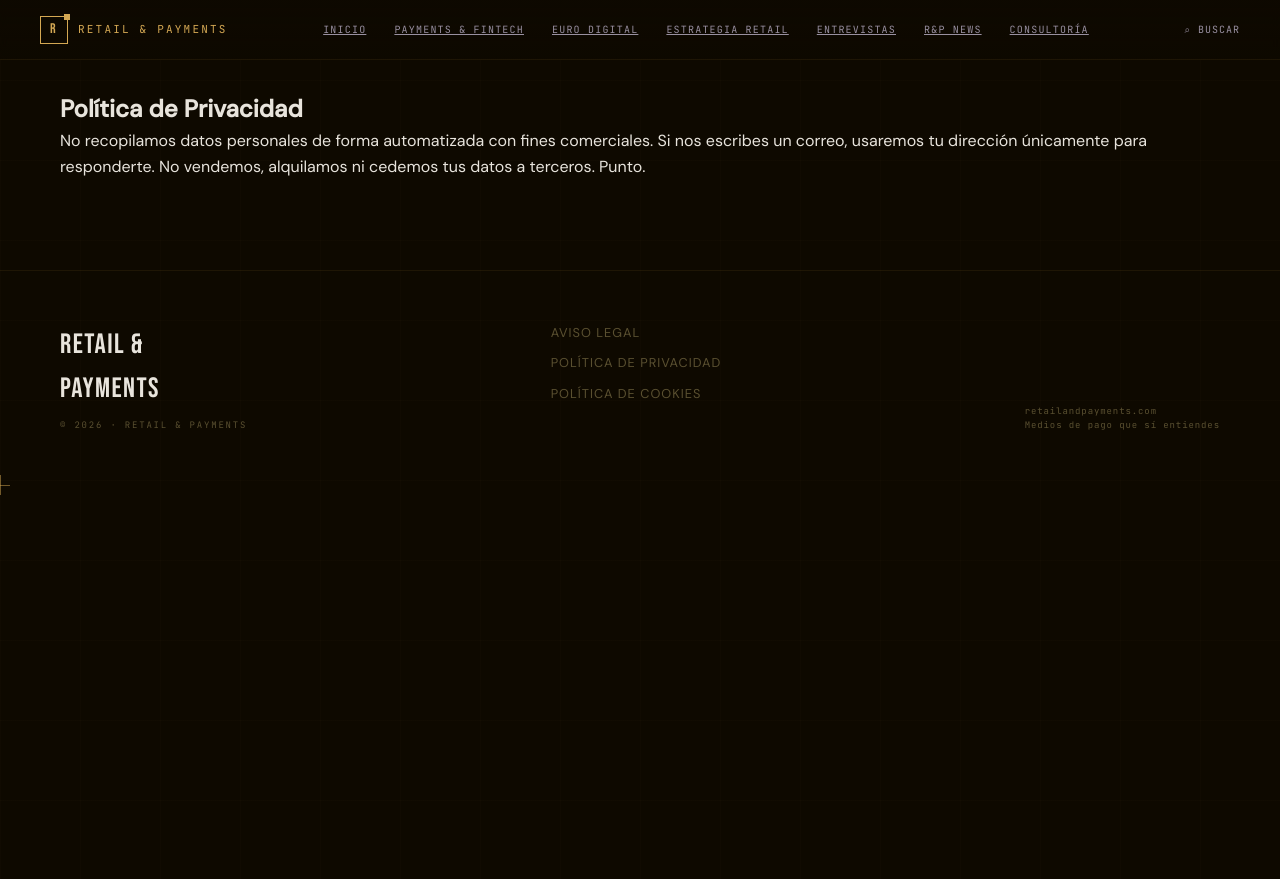
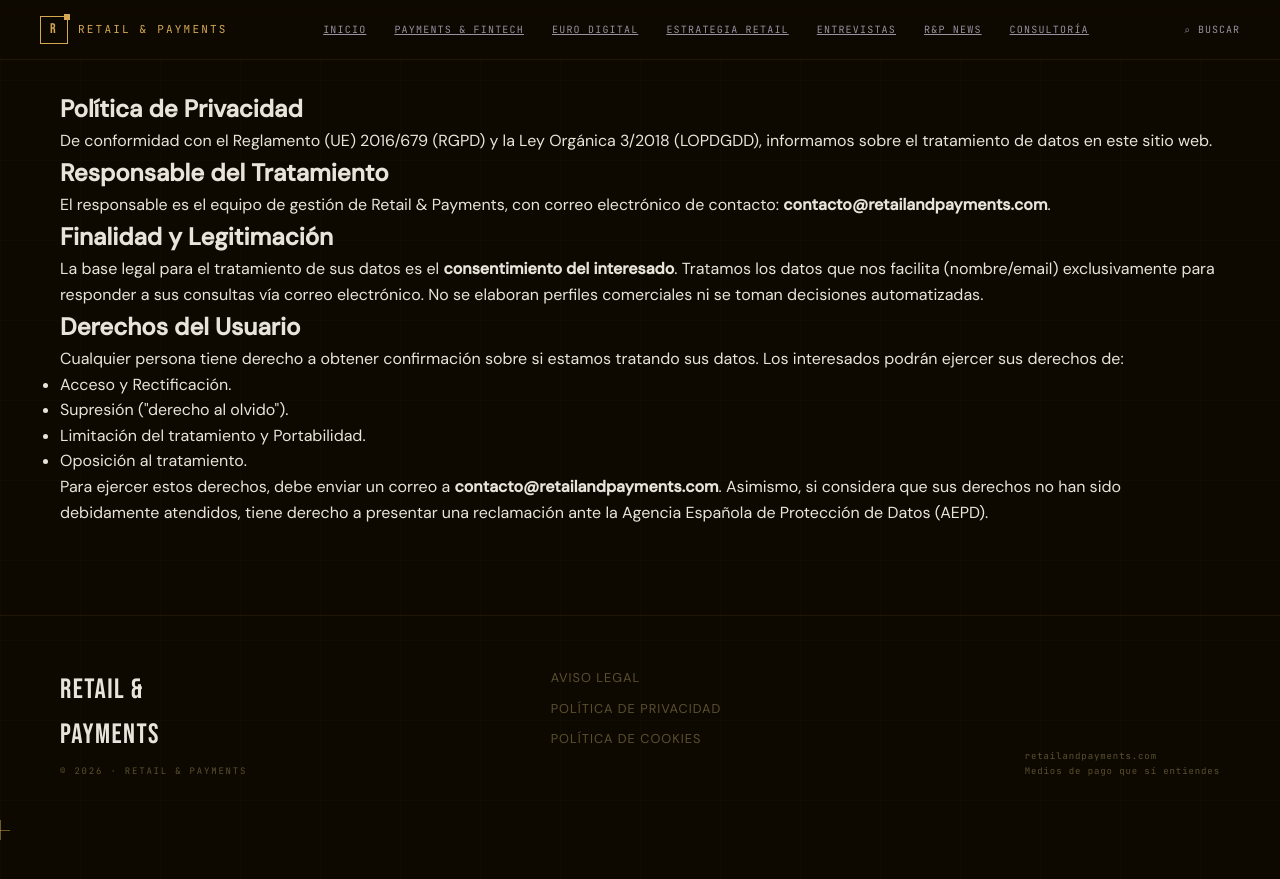
Before and after one commit to marcmonf/retailandpayments, a Jekyll site: the page built from legal/privacidad.html, in a window 1280 px wide. Shown: the top 879 px of the page. Built offline with Jekyll 4.4.1, drawn with Linux system fonts in a browser that asks for light colours.

Commit message:
Update privacidad.html

```diff
--- a/legal/privacidad.html
+++ b/legal/privacidad.html
@@ -4,5 +4,21 @@
 ---
 <article class="blog-section page-in">
   <h1>Política de Privacidad</h1>
-  <p>No recopilamos datos personales de forma automatizada con fines comerciales. Si nos escribes un correo, usaremos tu dirección únicamente para responderte. No vendemos, alquilamos ni cedemos tus datos a terceros. Punto.</p>
+  <p>De conformidad con el Reglamento (UE) 2016/679 (RGPD) y la Ley Orgánica 3/2018 (LOPDGDD), informamos sobre el tratamiento de datos en este sitio web.</p>
+
+  <h2>Responsable del Tratamiento</h2>
+  <p>El responsable es el equipo de gestión de Retail & Payments, con correo electrónico de contacto: <strong>contacto@retailandpayments.com</strong>.</p>
+
+  <h2>Finalidad y Legitimación</h2>
+  <p>La base legal para el tratamiento de sus datos es el <strong>consentimiento del interesado</strong>. Tratamos los datos que nos facilita (nombre/email) exclusivamente para responder a sus consultas vía correo electrónico. No se elaboran perfiles comerciales ni se toman decisiones automatizadas.</p>
+
+  <h2>Derechos del Usuario</h2>
+  <p>Cualquier persona tiene derecho a obtener confirmación sobre si estamos tratando sus datos. Los interesados podrán ejercer sus derechos de:</p>
+  <ul>
+    <li>Acceso y Rectificación.</li>
+    <li>Supresión ("derecho al olvido").</li>
+    <li>Limitación del tratamiento y Portabilidad.</li>
+    <li>Oposición al tratamiento.</li>
+  </ul>
+  <p>Para ejercer estos derechos, debe enviar un correo a <strong>contacto@retailandpayments.com</strong>. Asimismo, si considera que sus derechos no han sido debidamente atendidos, tiene derecho a presentar una reclamación ante la Agencia Española de Protección de Datos (AEPD).</p>
 </article>
```
